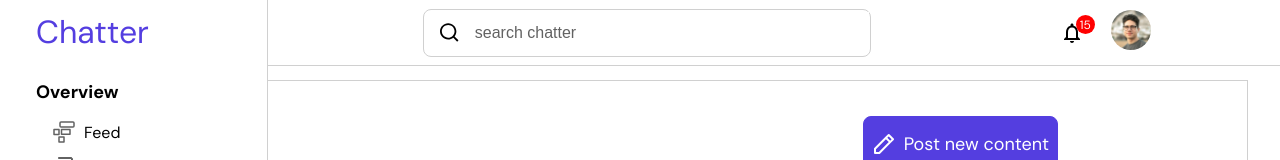
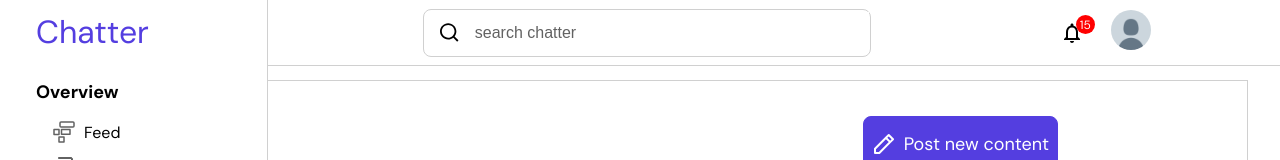
Before and after one commit to okhuaroboosayuki/chatter, a React (Create React App) app: page /feed/1 in a window 1280 px wide. Shown: the top 160 px of the page. Built offline with nearby package versions, Linux system fonts and the light colour scheme; no server answers.

Commit message:
added a conditional statement for rendering currently signed in user's picture

```diff
--- a/src/components/TopNav.tsx
+++ b/src/components/TopNav.tsx
@@ -1,14 +1,26 @@
 import "../styles/scss/top-nav.scss";
-import NotificationsOutlinedIcon from '@mui/icons-material/NotificationsOutlined';
+import NotificationsOutlinedIcon from "@mui/icons-material/NotificationsOutlined";
 import SearchIcon from "../icons/SearchIcon";
+import { AuthContext } from "../context/AuthenticationContext";
+import { useContext } from "react";
 
 export const TopNav = () => {
+  const { currentUser } = useContext(AuthContext);
+
+  const userImage = currentUser?.photoURL;
+
   return (
     <nav className="top_nav">
       <div className="search_wrapper">
         <div className="search_input">
           <SearchIcon className="search_icon" />
-          <input type="search" name="search" id="search" className="search" placeholder="search chatter" />
+          <input
+            type="search"
+            name="search"
+            id="search"
+            className="search"
+            placeholder="search chatter"
+          />
         </div>
       </div>
       <div className="top_nav_right">
@@ -17,10 +29,7 @@ export const TopNav = () => {
           <span className="notifications_count">15</span>
         </div>
         <div className="profile_pic">
-          <img
-            src={require("../images/profile-picture.png")}
-            alt="profile pic"
-          />
+         <img src={userImage ? userImage : require("../images/no-profile-pic.webp")} alt="user" />
         </div>
       </div>
     </nav>
```
